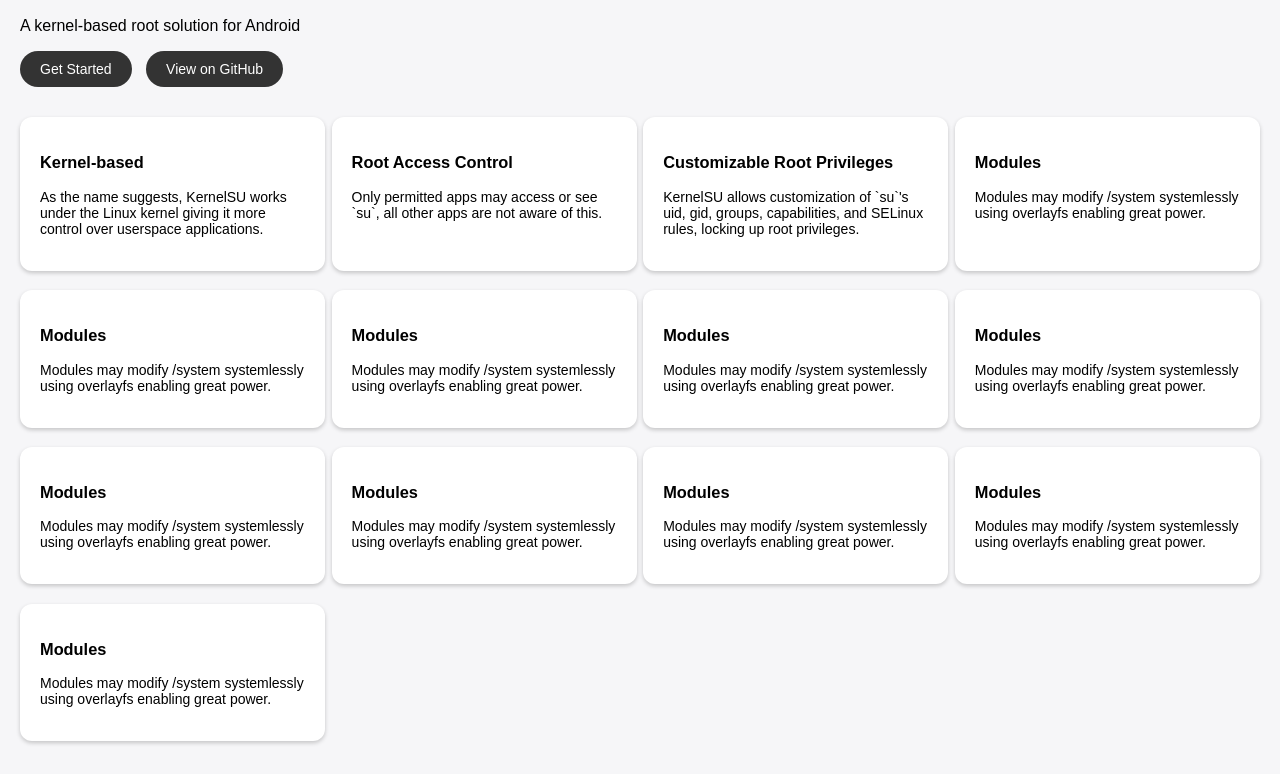
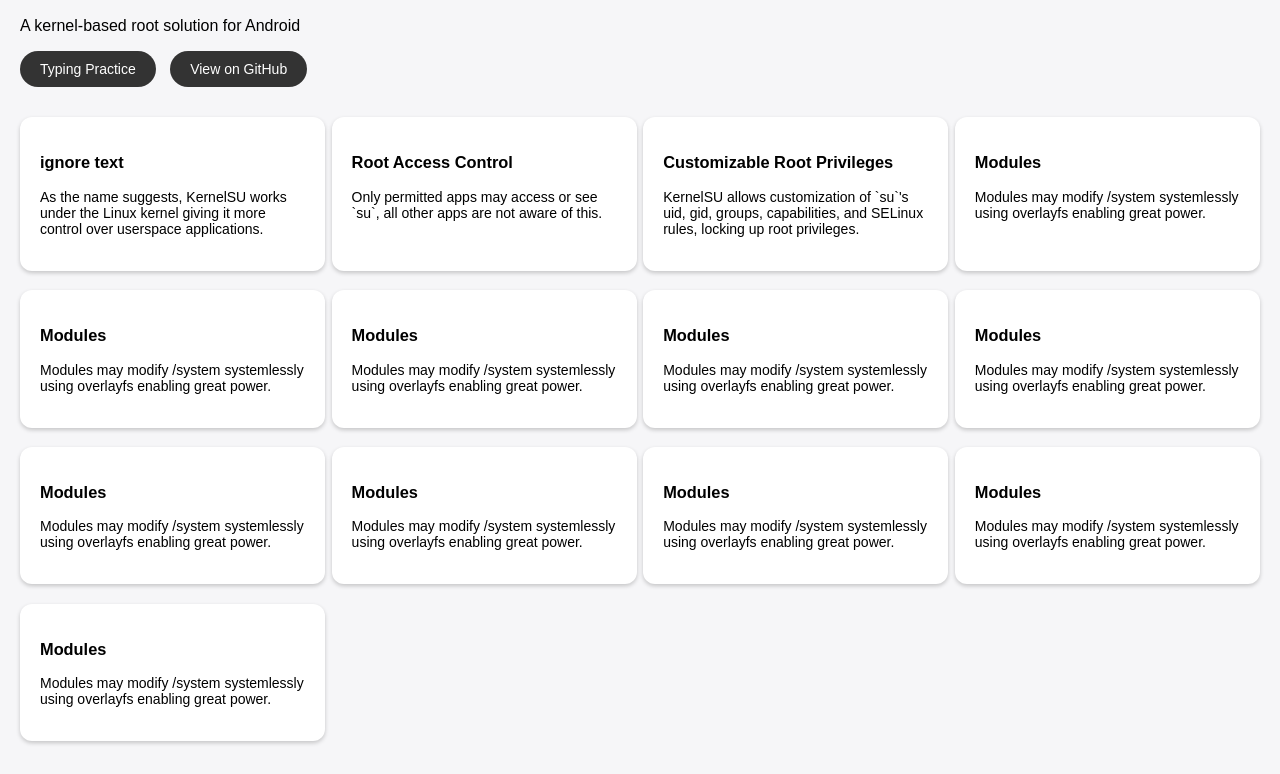
Before and after one commit to SurajKadyan/SurajKadyan.github.io, a plain HTML site: page index.html in a window 1280 px wide. Shown: the part 141-915 px from the top of the page. Drawn offline with Linux system fonts and the light colour scheme; files that its build step writes are made by us from their sources.

Commit message:
Added link to typing practice index.html

```diff
--- a/index.html
+++ b/index.html
@@ -22,12 +22,12 @@
         <section class="hero">
             <h1>SURAJ KADIAN</h1>
             <p>A kernel-based root solution for Android</p>
-            <a href="#" class="button">Get Started</a>
+            <a href="https://surajkadian.github.io/TypingPractice/" class="button">Typing Practice</a>
             <a href="#" class="button">View on GitHub</a>
         </section>
         <section class="features">
             <div class="feature">
-                <h3>Kernel-based</h3>
+                <h3>ignore text</h3>
                 <p>As the name suggests, KernelSU works under the Linux kernel giving it more control over userspace applications.</p>
             </div>
             <div class="feature">
```
